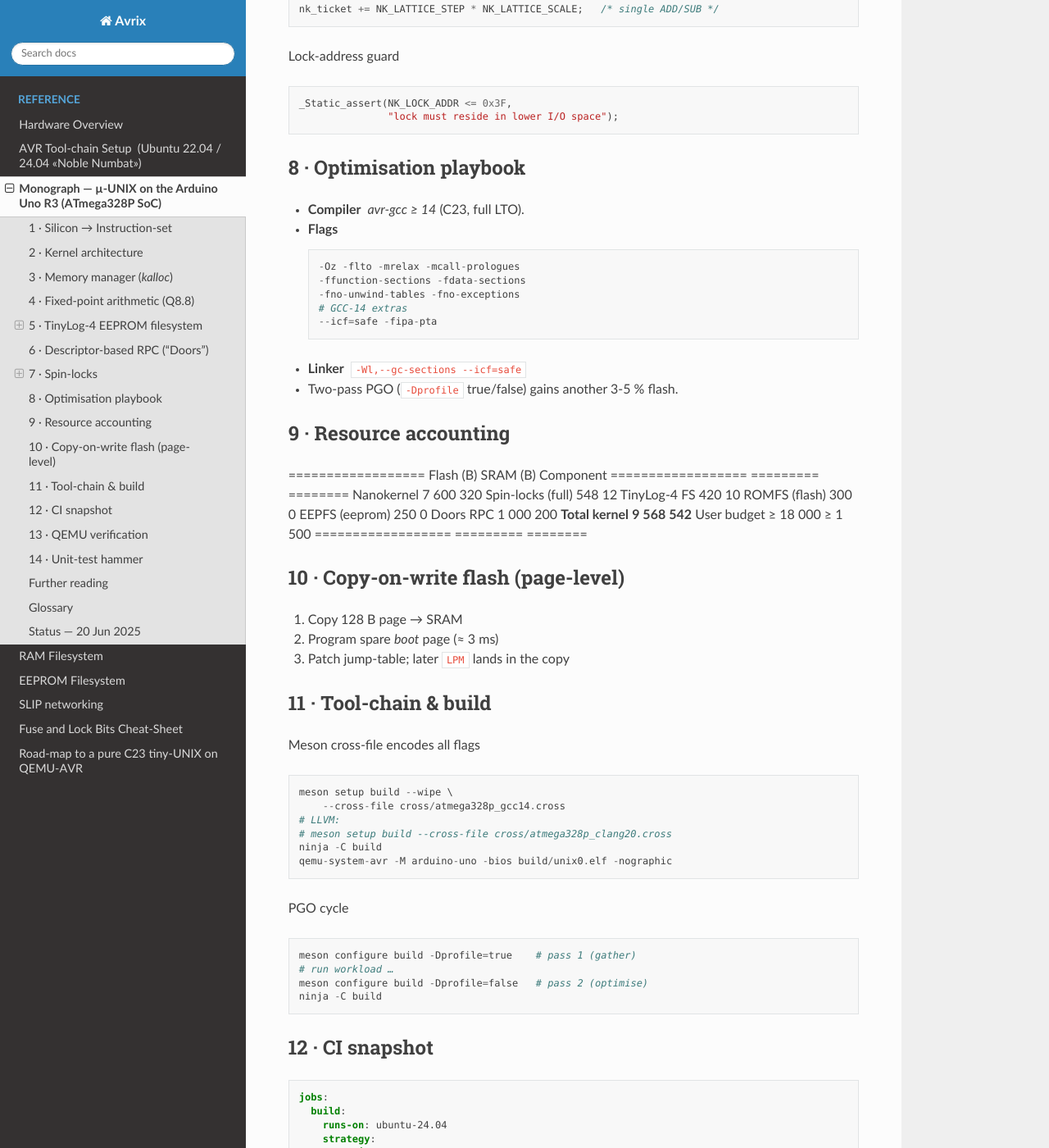
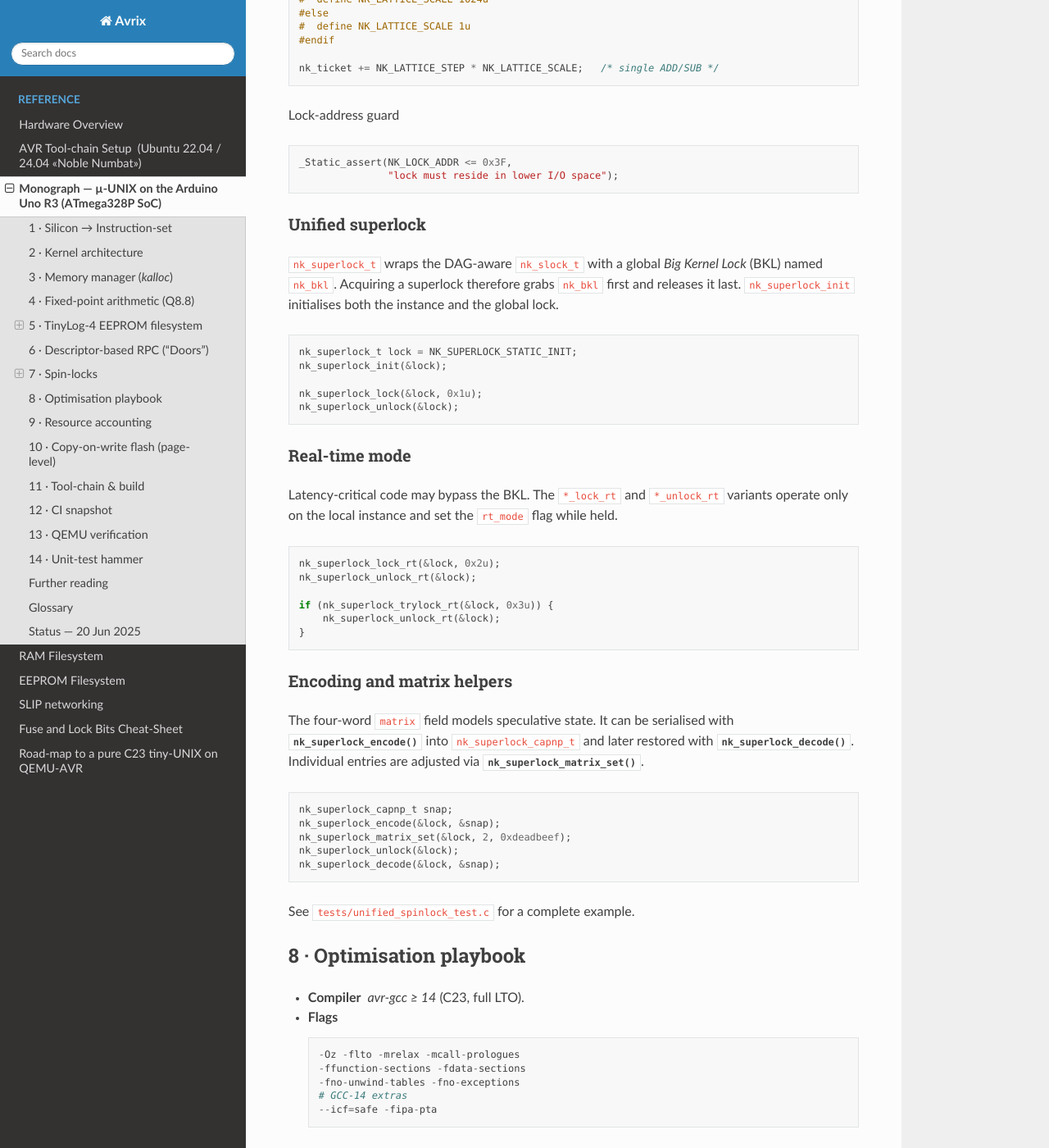
Before and after one commit to Oichkatzelesfrettschen/Avrix, a Sphinx documentation site: the page built from docs/source/monograph.rst, in a window 1280 px wide and 1400 px high, scrolled down 2779 px. Shown: the whole window at 82% size. Built offline with Sphinx 7.4.7 and the Read the Docs theme 3.1.0, drawn with Linux system fonts in a browser that asks for light colours; pages that are not in the unit, such as notebooks, are missing from menus; some of the changed text lies outside the part shown.

Commit message:
docs: document unified superlock

```diff
--- a/docs/source/index.rst
+++ b/docs/source/index.rst
@@ -5,6 +5,10 @@ Avrix — µ-UNIX for the Arduino Uno R3 (ATmega328P)
 **Avrix** is a ≤ 10 kB C23 nanokernel with a wear-levelled EEPROM log-FS,
 zero-copy “Door” RPC, and a lock suite tuned for the AVR **ATmega328P**
 found on the *Arduino Uno R3*.
+The unified ``nk_superlock`` couples a global *Big Kernel Lock* with optional
+real-time bypass (``*_lock_rt`` / ``*_unlock_rt``).  Encoding helpers snapshot
+its copy-on-write matrix for transport.  The
+``tests/unified_spinlock_test.c`` target demonstrates typical usage.
 All source, schematics, and build artefacts are cross-compiled on a modern
 desktop, then unit-tested inside QEMU’s ``arduino-uno`` machine model.
 
--- a/docs/source/monograph.rst
+++ b/docs/source/monograph.rst
@@ -147,6 +147,57 @@ Lock-address guard ::
    _Static_assert(NK_LOCK_ADDR <= 0x3F,
                   "lock must reside in lower I/O space");
 
+Unified superlock
+~~~~~~~~~~~~~~~~~
+
+``nk_superlock_t`` wraps the DAG-aware ``nk_slock_t`` with a global *Big
+Kernel Lock* (BKL) named ``nk_bkl``.  Acquiring a superlock therefore grabs
+``nk_bkl`` first and releases it last.  ``nk_superlock_init`` initialises both
+the instance and the global lock.
+
+.. code-block:: c
+
+   nk_superlock_t lock = NK_SUPERLOCK_STATIC_INIT;
+   nk_superlock_init(&lock);
+
+   nk_superlock_lock(&lock, 0x1u);
+   nk_superlock_unlock(&lock);
+
+Real-time mode
+~~~~~~~~~~~~~~
+
+Latency-critical code may bypass the BKL.  The ``*_lock_rt`` and
+``*_unlock_rt`` variants operate only on the local instance and set the
+``rt_mode`` flag while held.
+
+.. code-block:: c
+
+   nk_superlock_lock_rt(&lock, 0x2u);
+   nk_superlock_unlock_rt(&lock);
+
+   if (nk_superlock_trylock_rt(&lock, 0x3u)) {
+       nk_superlock_unlock_rt(&lock);
+   }
+
+Encoding and matrix helpers
+~~~~~~~~~~~~~~~~~~~~~~~~~~~
+
+The four-word ``matrix`` field models speculative state.  It can be
+serialised with :c:func:`nk_superlock_encode` into
+``nk_superlock_capnp_t`` and later restored with
+:c:func:`nk_superlock_decode`.  Individual entries are adjusted via
+:c:func:`nk_superlock_matrix_set`.
+
+.. code-block:: c
+
+   nk_superlock_capnp_t snap;
+   nk_superlock_encode(&lock, &snap);
+   nk_superlock_matrix_set(&lock, 2, 0xdeadbeef);
+   nk_superlock_unlock(&lock);
+   nk_superlock_decode(&lock, &snap);
+
+See ``tests/unified_spinlock_test.c`` for a complete example.
+
 ----------------------------------------------------------------------
 8 · Optimisation playbook
 ----------------------------------------------------------------------
```
